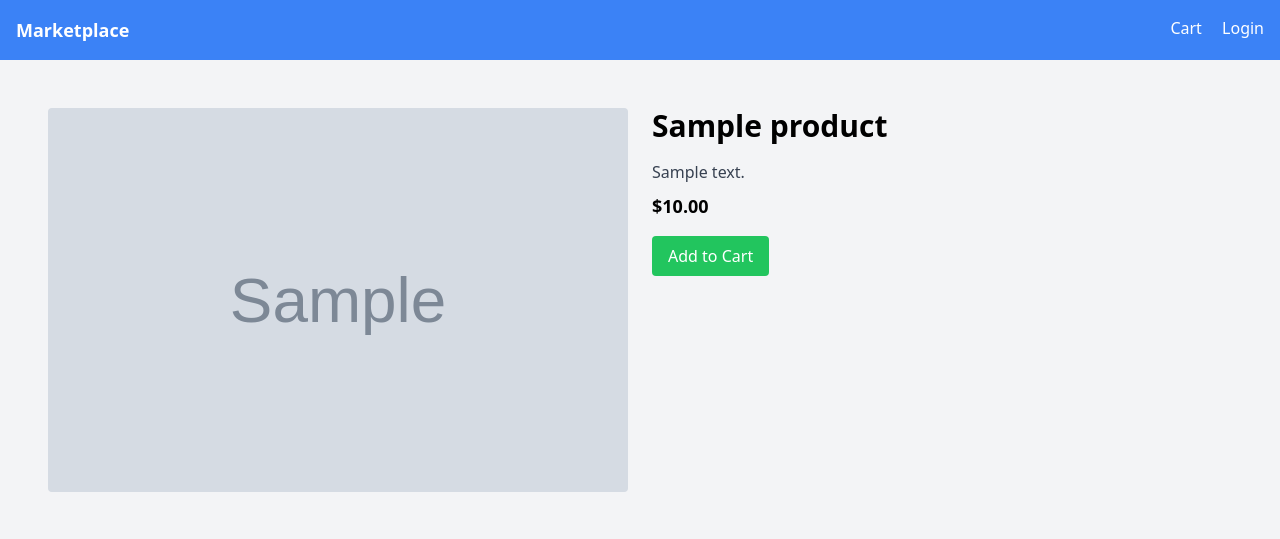
After one commit to laksh8/marketplace, a Django app: template core/templates/core/product_detail.html in a window 1280 px wide. The commit adds this page. Shown: the top 539 px of the page. Run offline with Django 5.2, Linux system fonts and the light colour scheme; the template is opened without the code that fills it: values that come from a table or form of the project are taken from there, others are empty; tables that the repository leaves empty hold one stand-in row (values such as "Sample post"); grey boxes marked "Sample" are stand-in pictures; some libraries are stand-ins or nearby versions.

Commit message:
base home and product detail page

```diff
--- /dev/null
+++ b/core/templates/core/base.html
@@ -0,0 +1,34 @@
+<!DOCTYPE html>
+<html lang="en">
+
+<head>
+    <meta charset="UTF-8">
+    <meta name="viewport" content="width=device-width, initial-scale=1.0">
+    <title>{% block title %}Marketplace{% endblock %}</title>
+    <script src="https://cdn.tailwindcss.com"></script>
+</head>
+
+<body class="bg-gray-100">
+
+    <nav class="bg-blue-500 text-white p-4">
+        <div class="container mx-auto flex justify-between">
+            <a href="{% url 'home' %}" class="text-lg font-bold">Marketplace</a>
+            <div>
+                <a href="{% url 'cart' %}" class="mr-4">Cart</a>
+                {% if user.is_authenticated %}
+                <a href="{% url 'wishlist' %}" class="mr-4">Wishlist</a>
+                <a href="{% url 'logout' %}">Logout</a>
+                {% else %}
+                <a href="{% url 'login' %}">Login</a>
+                {% endif %}
+            </div>
+        </div>
+    </nav>
+
+    <div class="container mx-auto p-6">
+        {% block content %}{% endblock %}
+    </div>
+
+</body>
+
+</html>
--- /dev/null
+++ b/core/templates/core/product_detail.html
@@ -0,0 +1,15 @@
+{% extends "base.html" %}
+{% block content %}
+<div class="container mx-auto p-6">
+    <div class="grid grid-cols-1 md:grid-cols-2 gap-6">
+        <img src="{{ product.image.url }}" alt="{{ product.title }}" class="w-full h-96 object-cover rounded">
+        <div>
+            <h1 class="text-3xl font-bold">{{ product.title }}</h1>
+            <p class="text-gray-700 mt-4">{{ product.description }}</p>
+            <p class="text-lg font-semibold mt-2">${{ product.price }}</p>
+            <a href="{% url 'add_to_cart' product.id %}"
+                class="bg-green-500 text-white px-4 py-2 rounded mt-4 inline-block">Add to Cart</a>
+        </div>
+    </div>
+</div>
+{% endblock %}
```
Also changed, not shown: core/templates/core/home.html (+17 -1 lines).
